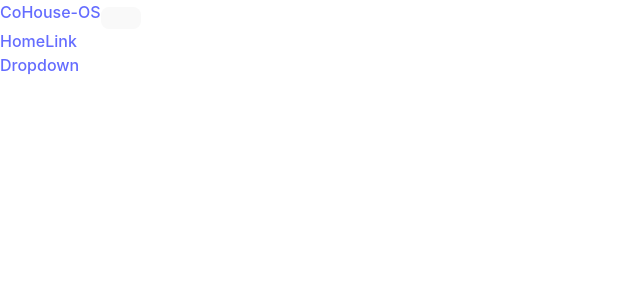
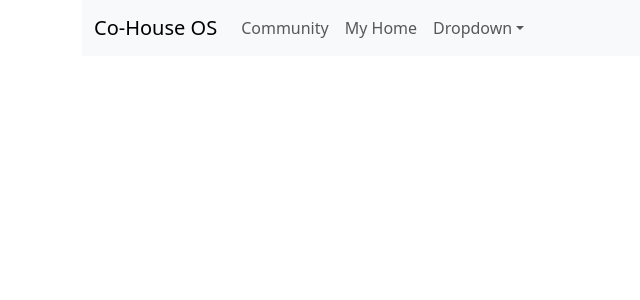
Before and after one commit to gpend/co-house-OS, a React (Vite) app: page / in a window 1280 px wide. Shown: the top 300 px of the page, without its empty margins (0-640 px from the left). Built offline with nearby package versions, Linux system fonts and the light colour scheme.

Commit message:
more tweaking

```diff
--- a/package.json
+++ b/package.json
@@ -10,9 +10,9 @@
     "preview": "vite preview"
   },
   "dependencies": {
-    "bootstrap": "^5.3.0",
+    "bootstrap": "^5.3.3",
     "react": "^18.2.0",
-    "react-bootstrap": "^2.8.0",
+    "react-bootstrap": "^2.10.4",
     "react-dom": "^18.2.0"
   },
   "devDependencies": {
--- a/src/App.scss
+++ b/src/App.scss
@@ -1,5 +1,8 @@
+@import '/node_modules/bootstrap/scss/bootstrap.scss';
 #root {
   max-width: 1280px;
+  min-width: 200px;
+  width: 100dvw;
   //margin: 0 auto;
   //padding: 2rem;
   //text-align: center;
--- a/src/App.tsx
+++ b/src/App.tsx
@@ -1,6 +1,6 @@
 import { useState } from 'react'
+import './App.scss';
 import Header from './components/Header/Header'
-import './App.scss'
 import { Container } from 'react-bootstrap'
 
 function App() {
--- a/src/components/Header/Header.scss
+++ b/src/components/Header/Header.scss
@@ -2,9 +2,9 @@
 //    margin: 0;
 //    padding: 0;
 //}
-//.container{
-//    width: 100vw;
-//}
+.container{
+    width: 100vw;
+}
 header{
     //display: flex;
     //flex-direction: row;
--- a/src/components/Header/Header.tsx
+++ b/src/components/Header/Header.tsx
@@ -2,18 +2,17 @@ import Container from 'react-bootstrap/Container';
 import Nav from 'react-bootstrap/Nav';
 import Navbar from 'react-bootstrap/Navbar';
 import NavDropdown from 'react-bootstrap/NavDropdown';
-import './header.scss'
 
-export default function Header (){
+function Header() {
   return (
-        <header>
-            <Navbar expand="lg" className="bg-body-tertiary" fixed='top'>
+    <Navbar expand="lg" className="bg-body-tertiary">
       <Container>
-                    <Navbar.Brand href="#home">CoHouse-OS</Navbar.Brand><Navbar.Toggle aria-controls="basic-navbar-nav" />
+        <Navbar.Brand href="#home">Co-House OS</Navbar.Brand>
+        <Navbar.Toggle aria-controls="basic-navbar-nav" />
         <Navbar.Collapse id="basic-navbar-nav">
           <Nav className="me-auto">
-                        <Nav.Link href="#home">Home</Nav.Link>
-                        <Nav.Link href="#link">Link</Nav.Link>
+            <Nav.Link href="#home">Community</Nav.Link>
+            <Nav.Link href="#link">My Home</Nav.Link>
             <NavDropdown title="Dropdown" id="basic-nav-dropdown">
               <NavDropdown.Item href="#action/3.1">Action</NavDropdown.Item>
               <NavDropdown.Item href="#action/3.2">
@@ -29,6 +28,7 @@ export default function Header (){
         </Navbar.Collapse>
       </Container>
     </Navbar>
-        </header>
-    )
+  );
 }
+
+export default Header;
```
Also changed, not shown: 1 other file (tests, documents, lock files or other folders). Lines whose indentation alone changed are shown as unchanged.
